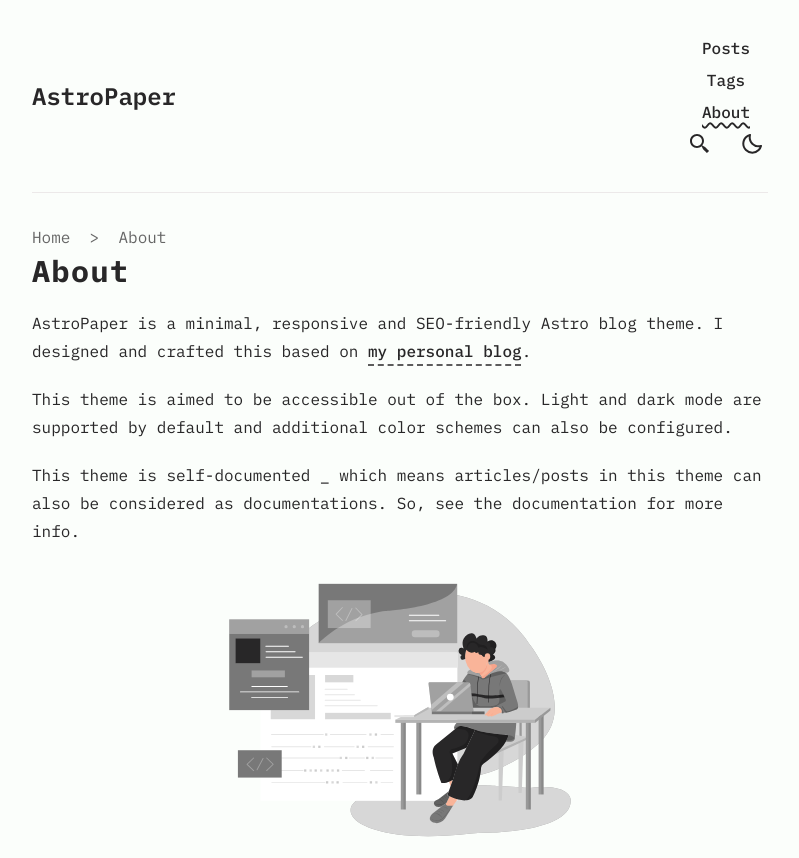
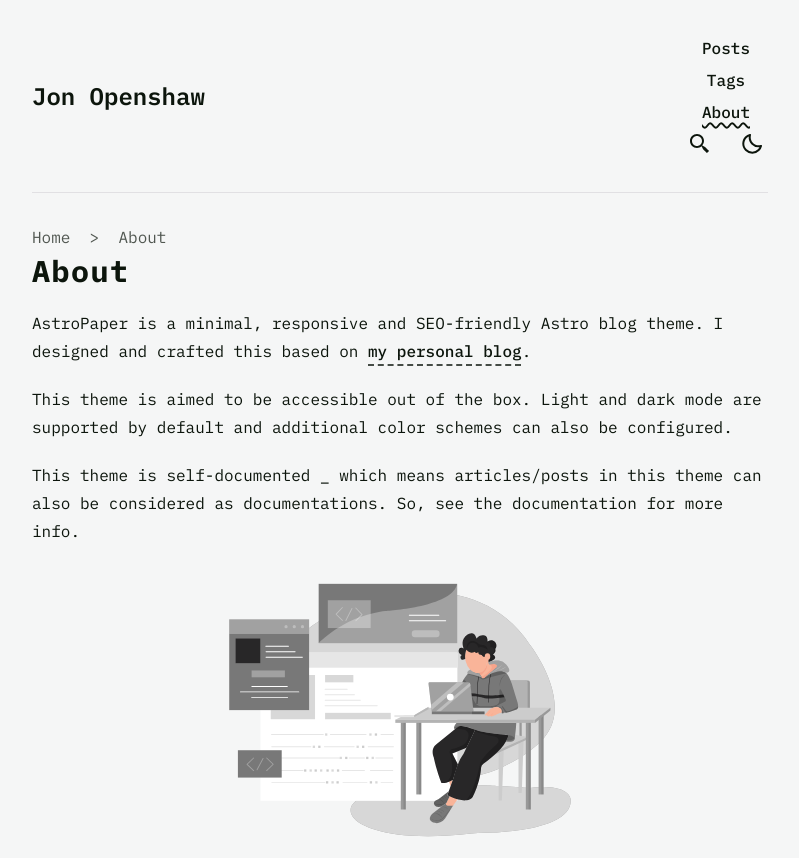
Before and after one commit to jonopens/jonopens.com, an Astro site: page /about in a window 1280 px wide. Shown: the top 858 px of the page, without its empty margins (240-1039 px from the left). Built offline with nearby package versions, Linux system fonts and the light colour scheme; Astro itself is replaced by a stand-in of ours.

Commit message:
updates base style colors and removes some useless config entries

```diff
--- a/src/config.ts
+++ b/src/config.ts
@@ -1,10 +1,10 @@
 import type { Site, SocialObjects } from "./types";
 
 export const SITE: Site = {
-  website: "https://astro-paper.pages.dev/", // replace this with your deployed domain
-  author: "Sat Naing",
+  website: "https://www.jonopens.com", // replace this with your deployed domain
+  author: "Jon Openshaw",
   desc: "A minimal, responsive and SEO-friendly Astro blog theme.",
-  title: "AstroPaper",
+  title: "Jon Openshaw",
   ogImage: "astropaper-og.jpg",
   lightAndDarkMode: true,
   postPerPage: 3,
@@ -22,121 +22,67 @@
 export const SOCIALS: SocialObjects = [
   {
     name: "Github",
-    href: "https://github.com/satnaing/astro-paper",
+    href: "https://github.com/jonopens",
     linkTitle: ` ${SITE.title} on Github`,
     active: true,
   },
   {
-    name: "Facebook",
-    href: "https://github.com/satnaing/astro-paper",
-    linkTitle: `${SITE.title} on Facebook`,
-    active: true,
-  },
-  {
-    name: "Instagram",
-    href: "https://github.com/satnaing/astro-paper",
-    linkTitle: `${SITE.title} on Instagram`,
-    active: true,
-  },
-  {
     name: "LinkedIn",
-    href: "https://github.com/satnaing/astro-paper",
+    href: "https://www.linkedin.com/in/jopenshaw",
     linkTitle: `${SITE.title} on LinkedIn`,
     active: true,
   },
   {
     name: "Mail",
-    href: "mailto:yourmail@gmail.com",
+    href: "mailto:jonopensdev@gmail.com",
     linkTitle: `Send an email to ${SITE.title}`,
     active: false,
   },
   {
-    name: "Twitter",
-    href: "https://github.com/satnaing/astro-paper",
-    linkTitle: `${SITE.title} on Twitter`,
-    active: false,
-  },
-  {
     name: "Twitch",
-    href: "https://github.com/satnaing/astro-paper",
+    href: "URL_TO_ADD_AS_NEEDED",
     linkTitle: `${SITE.title} on Twitch`,
     active: false,
   },
   {
     name: "YouTube",
-    href: "https://github.com/satnaing/astro-paper",
+    href: "URL_TO_ADD_AS_NEEDED",
     linkTitle: `${SITE.title} on YouTube`,
     active: false,
   },
   {
-    name: "WhatsApp",
-    href: "https://github.com/satnaing/astro-paper",
-    linkTitle: `${SITE.title} on WhatsApp`,
-    active: false,
-  },
-  {
-    name: "Snapchat",
-    href: "https://github.com/satnaing/astro-paper",
-    linkTitle: `${SITE.title} on Snapchat`,
-    active: false,
-  },
-  {
-    name: "Pinterest",
-    href: "https://github.com/satnaing/astro-paper",
-    linkTitle: `${SITE.title} on Pinterest`,
-    active: false,
-  },
-  {
-    name: "TikTok",
-    href: "https://github.com/satnaing/astro-paper",
-    linkTitle: `${SITE.title} on TikTok`,
-    active: false,
-  },
-  {
     name: "CodePen",
-    href: "https://github.com/satnaing/astro-paper",
+    href: "URL_TO_ADD_AS_NEEDED",
     linkTitle: `${SITE.title} on CodePen`,
     active: false,
   },
   {
     name: "Discord",
-    href: "https://github.com/satnaing/astro-paper",
+    href: "URL_TO_ADD_AS_NEEDED",
     linkTitle: `${SITE.title} on Discord`,
     active: false,
   },
   {
     name: "GitLab",
-    href: "https://github.com/satnaing/astro-paper",
+    href: "URL_TO_ADD_AS_NEEDED",
     linkTitle: `${SITE.title} on GitLab`,
     active: false,
   },
   {
     name: "Reddit",
-    href: "https://github.com/satnaing/astro-paper",
+    href: "URL_TO_ADD_AS_NEEDED",
     linkTitle: `${SITE.title} on Reddit`,
     active: false,
   },
   {
-    name: "Skype",
-    href: "https://github.com/satnaing/astro-paper",
-    linkTitle: `${SITE.title} on Skype`,
-    active: false,
-  },
-  {
-    name: "Steam",
-    href: "https://github.com/satnaing/astro-paper",
-    linkTitle: `${SITE.title} on Steam`,
-    active: false,
-  },
-  {
     name: "Telegram",
-    href: "https://github.com/satnaing/astro-paper",
+    href: "URL_TO_ADD_AS_NEEDED",
     linkTitle: `${SITE.title} on Telegram`,
     active: false,
   },
   {
     name: "Mastodon",
-    href: "https://github.com/satnaing/astro-paper",
+    href: "URL_TO_ADD_AS_NEEDED",
     linkTitle: `${SITE.title} on Mastodon`,
     active: false,
   },
--- a/src/styles/base.css
+++ b/src/styles/base.css
@@ -5,20 +5,20 @@
 @layer base {
   :root,
   html[data-theme="light"] {
-    --color-fill: 251, 254, 251;
-    --color-text-base: 40, 39, 40;
-    --color-accent: 0, 108, 172;
+    --color-fill: 245, 246, 246;
+    --color-text-base: 12, 21, 12;
+    --color-accent: 183, 36, 92;
     --color-card: 230, 230, 230;
     --color-card-muted: 205, 205, 205;
-    --color-border: 236, 233, 233;
+    --color-border: 225, 224, 227;
   }
   html[data-theme="dark"] {
-    --color-fill: 33, 39, 55;
-    --color-text-base: 234, 237, 243;
-    --color-accent: 255, 107, 1;
-    --color-card: 52, 63, 96;
+    --color-fill: 0, 20, 28;
+    --color-text-base: 245, 246, 237;
+    --color-accent: 183, 36, 92;
+    --color-card: 15, 82, 96;
     --color-card-muted: 138, 51, 2;
-    --color-border: 171, 75, 8;
+    --color-border: 124, 50, 56;
   }
   #sun-svg,
   html[data-theme="dark"] #moon-svg {
```
Also changed, not shown: AstroPaper-lighthouse-score.svg (deleted).
